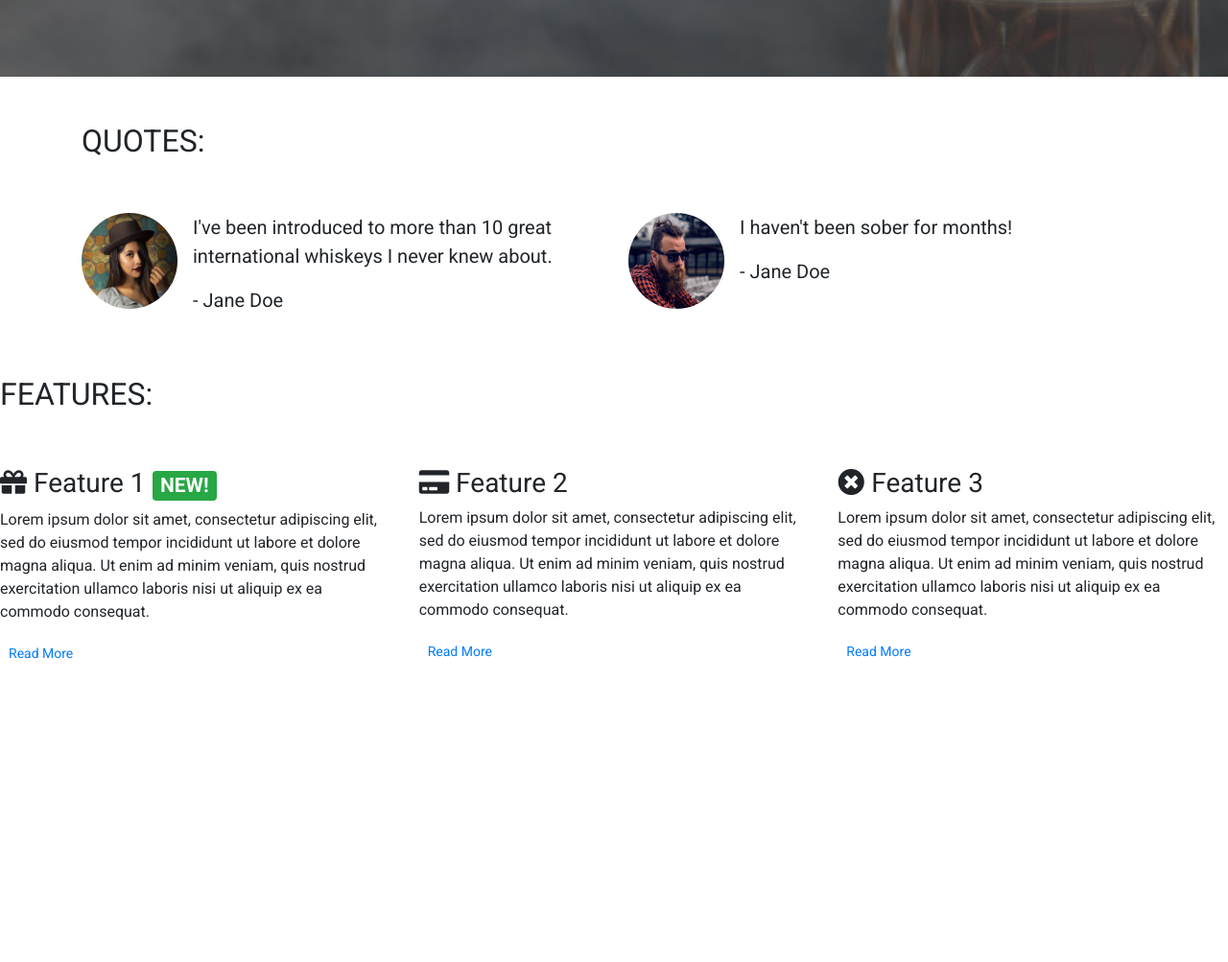
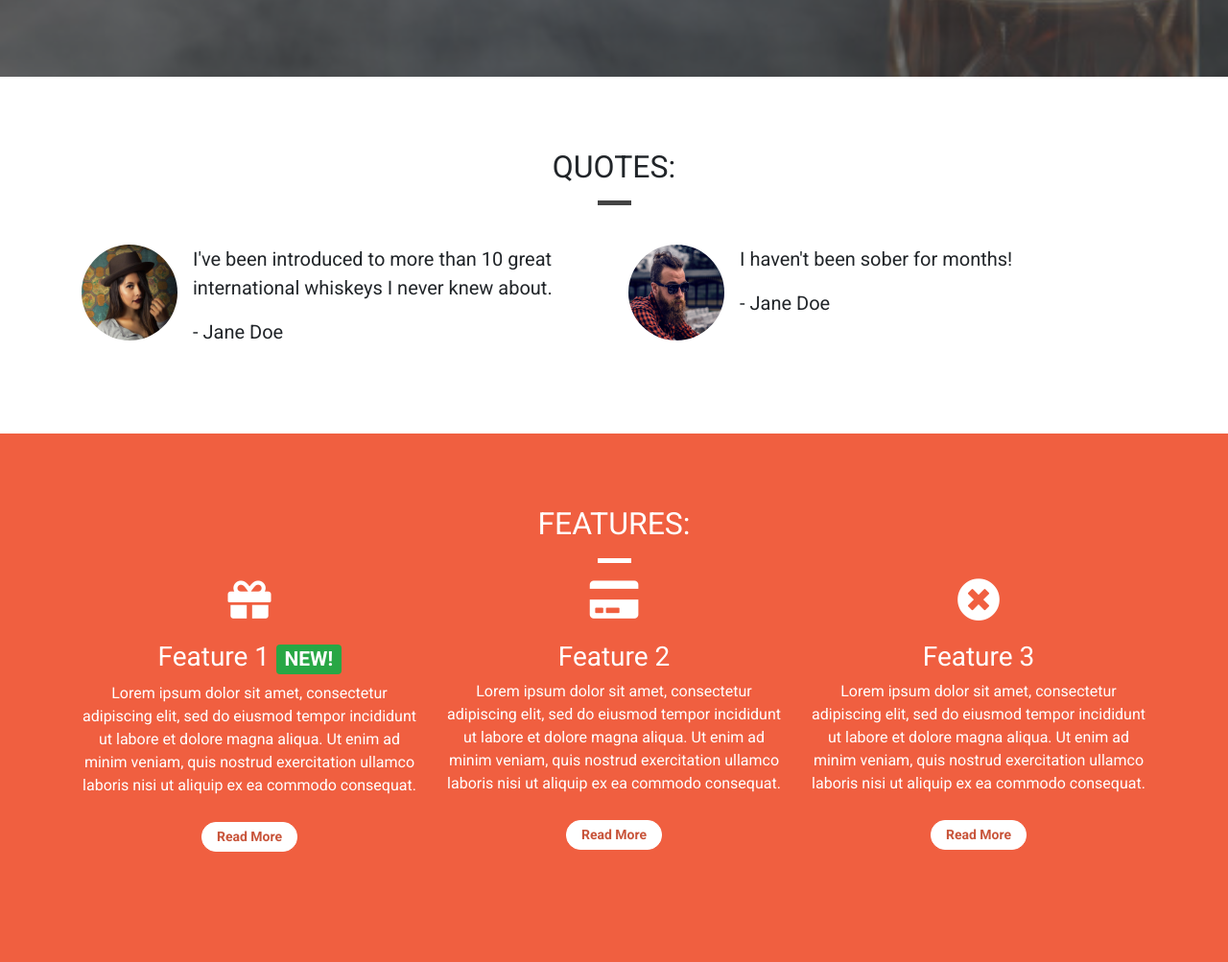
Before and after one commit to docmartin87/bootstrap4-beyond_bootstrap, a plain HTML site: page index.html in a window 1280 px wide. Shown: the part 720-1723 px from the top of the page at 96% size. Before the commit the page ends 1433 px from the top, so only its background shows below. Drawn offline with nearby package versions, Linux system fonts and the light colour scheme.

Commit message:
Finished Page - styled quotes and features

```diff
--- a/css/style.css
+++ b/css/style.css
@@ -1,5 +1,14 @@
 body{
     font-family: 'Roboto', sans-serif;
+}
+
+.container-wrapper{
+
+}
+
+.container-wrapper--red{
+    color: white;
+    background-color: #f05f40;
 }
 
 .alert-container .col-12{
@@ -45,20 +54,51 @@ body{
 .features.container{}
 
 
+/* Page Headers */
+
+.page-header{
+    margin-bottom: 0;
+    border-bottom: 0;
+    text-align: center;
+}
+
+.page-header h2{
+    margin-top: 0;
+
+}
+
+.quotes .page-header{
+    margin-bottom: 25px;
+}
+
+
 /* Block Dividers */
 
 .block-divider{
     width: 75px;
     height: 5px;
     border: 0;
+    background-color: #444;
 }
 
 .block-divider--orange{
     background-color: rgba(255, 51, 0, 0.808);
 }
 
+.block-divider--white{
+    background-color: white;
+}
+
 .block-divider--short{
     width: 35px;
+}
+
+
+/* Content Containes */
+
+.content-container{
+    padding-top: 75px;
+    padding-bottom: 75px;
 }
 
 
@@ -137,3 +177,24 @@ body{
     background-color: #c03c1fe0;
     border-color: #c03c1fe0;
 }
+
+.feature {
+    text-align: center;
+    margin-bottom: 40px;
+}
+
+.feature i {
+    margin-bottom: 20px;
+    font-size: 45px;
+    line-height: 45px;
+}
+
+.feature .btn {
+    background-color: white;
+    border-color: white;
+    border-radius: 15px;
+    min-width: 100px;
+    font-weight: bold;
+    margin-top: 10px;
+    color: #c03c1fe0;
+}
--- a/index.html
+++ b/index.html
@@ -13,7 +13,10 @@
 </head>
 
 <body>
+    <!-- Nav & Alert -->
     <div class="container-fluid navalert-container">
+
+    <!-- Alert -->
         <div class="container-fluid alert-container">
             <div class="row d-none d-sm-block">
                 <div class="col-12">
@@ -23,7 +26,9 @@
                 </div>
             </div>
         </div>
+    <!-- /alert -->
 
+    <!-- Nav Bar -->
         <nav class="navbar navbar-dark navbar-expand-sm">
             <a href="/" class="navbar-brand">Whiskey Drop</a>
 
@@ -51,7 +56,10 @@
                 <a href="/login" class="btn btn--cta btn--red">Sign In / Sign Up</a>
             </div>
         </nav>
+    <!-- /nav bar -->
+
     </div>
+    <!-- /nav & alert -->
 
     <!-- Callout -->
     <div class="container.fluid callout-container">
@@ -74,11 +82,13 @@
     <!-- /.callout -->
 
     <!-- Quotes -->
-    <div class="container quotes-container">
+    <div class="container-wrapper">
+        <div class="container quotes-container content-container">
             <section class="quotes">
             <div class="row">
-            <div class="col-12 my-5">
+                <div class="col-12 page-header">
                     <h2 class="text-uppercase">Quotes:</h2>
+                    <hr class="block-divider block-divider--short">
                 </div>
             </div>
             <div class="row">
@@ -111,40 +121,44 @@
             </div>
             </section>
         </div>
+    </div>
     <!-- /.quotes -->
 
     <!-- Features -->
-    <div class="features-container">
+    <div class="container-wrapper container-wrapper--red">
+        <div class="container features-container content-container">
             <section class="features">
             <div class="row">
-            <div class="col-12 my-5">
+                <div class="col-12 page-header">
                     <h2 class="text-uppercase">Features:</h2>
+                    <hr class="block-divider block-divider--short block-divider--white">
                 </div>
             </div>
             <div class="row">
                 <div class="col-12 col-md-6 col-lg-4">
                     <div class="feature">
-                        <h3><i class="fas fa-gift d-none d-sm-inline"></i> Feature 1 <span class="badge badge-success">NEW!</span></h3>
+                            <h3><i class="fas fa-gift d-none d-sm-block"></i> Feature 1 <span class="badge badge-success">NEW!</span></h3>
                             <p>Lorem ipsum dolor sit amet, consectetur adipiscing elit, sed do eiusmod tempor incididunt ut labore et dolore magna aliqua. Ut enim ad minim veniam, quis nostrud exercitation ullamco laboris nisi ut aliquip ex ea commodo consequat.</p>
                             <p><a class="btn btn-sm btn-default" href="">Read More</a></p>
                     </div>
                 </div>
                 <div class="col-12 col-md-6 col-lg-4">
                     <div class="feature">
-                        <h3><i class="fas fa-credit-card d-none d-sm-inline"></i> Feature 2</h3>
+                            <h3><i class="fas fa-credit-card d-none d-sm-block"></i> Feature 2</h3>
                             <p>Lorem ipsum dolor sit amet, consectetur adipiscing elit, sed do eiusmod tempor incididunt ut labore et dolore magna aliqua. Ut enim ad minim veniam, quis nostrud exercitation ullamco laboris nisi ut aliquip ex ea commodo consequat.</p>
                             <p><a class="btn btn-sm btn-default" href="">Read More</a></p>
                     </div>
                 </div>
                 <div class="col-12 d-md-none d-lg-block col-lg-4">
                     <div class="feature">
-                        <h3><i class="fas fa-times-circle d-none d-sm-inline"></i> Feature 3</h3>
+                            <h3><i class="fas fa-times-circle d-none d-sm-block"></i> Feature 3</h3>
                             <p>Lorem ipsum dolor sit amet, consectetur adipiscing elit, sed do eiusmod tempor incididunt ut labore et dolore magna aliqua. Ut enim ad minim veniam, quis nostrud exercitation ullamco laboris nisi ut aliquip ex ea commodo consequat.</p>
                             <p><a class="btn btn-sm btn-default" href="">Read More</a></p>
                     </div>
                 </div>
             </div>
             </section>
+        </div>
     </div>
     <!-- /.features -->
 
```
Lines whose indentation alone changed are shown as unchanged.
